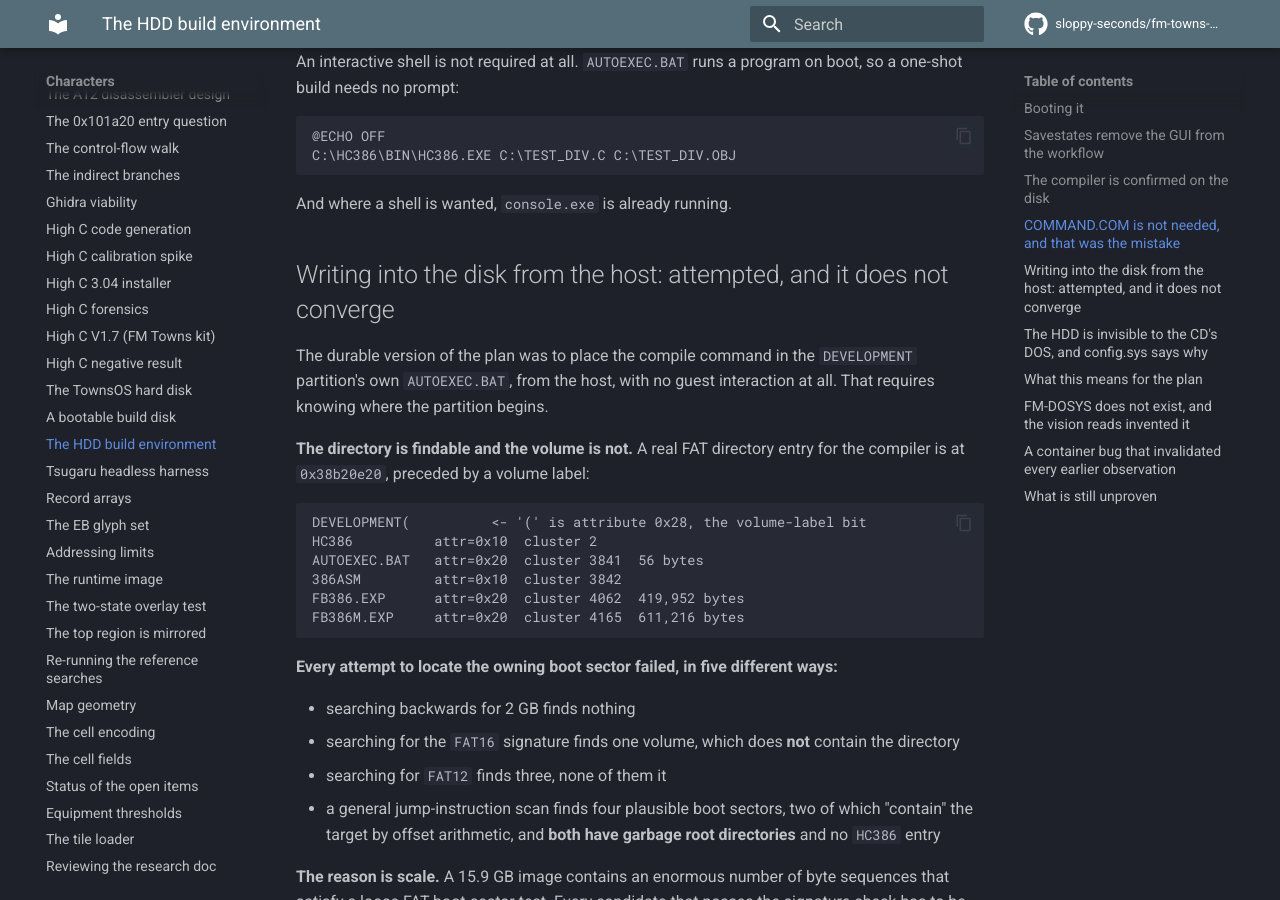
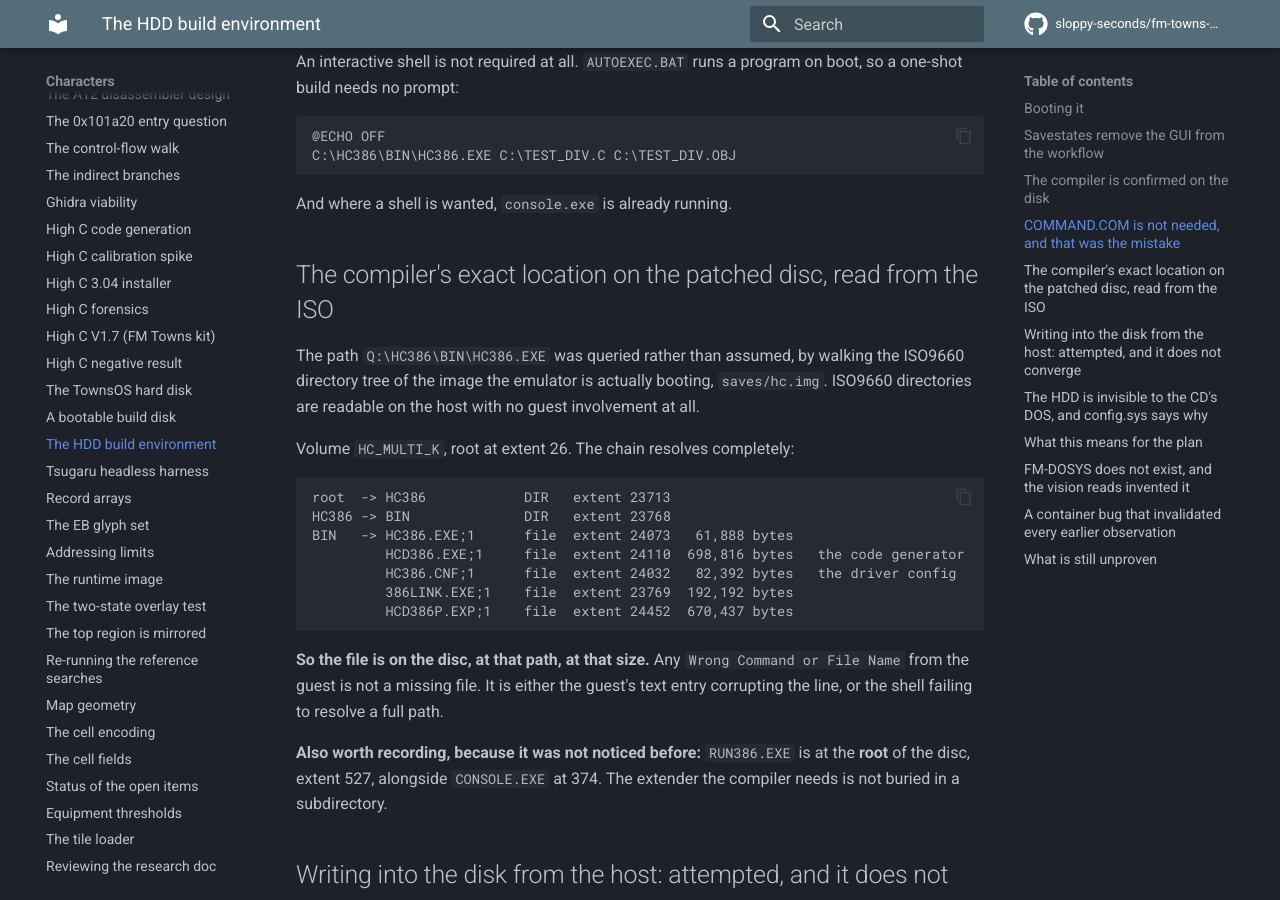
Before and after one commit to sloppy-seconds/fm-towns-ultima, an MkDocs documentation site: the page built from docs/hdd-build-environment.md, in a window 1280 px wide and 900 px high, scrolled down 1500 px. Built offline with MkDocs 1.6.1 and Material for MkDocs 9.7.7, drawn with Linux system fonts in a browser that asks for light colours; comment, search, counter and statistics services are not loaded.

Commit message:
Read the compiler's exact location out of the ISO, so the path is no longer a guess
The path Q:\HC386\BIN\HC386.EXE was being reported as "Wrong Command or File Name" and there was no way to tell
whether the file was missing or the typing was wrong. ISO9660 directories are readable on the host with no guest
involvement, so the question is answerable directly.

Walked the directory tree of saves/hc.img, the image the emulator actually boots. Volume HC_MULTI_K, root extent 26,
and the chain resolves completely:

  root  -> HC386          DIR   extent 23713
  HC386 -> BIN            DIR   extent 23768
  BIN   -> HC386.EXE;1    file  extent 24073    61,888 bytes
           HCD386.EXE;1   file  extent 24110   698,816 bytes   the code generator
           HC386.CNF;1    file  extent 24032    82,392 bytes   the driver config
           386LINK.EXE;1  file  extent 23769   192,192 bytes
           HCD386P.EXP;1  file  extent 24452   670,437 bytes

THE FILE IS ON THE DISC AT THAT PATH AT THAT SIZE. So any Wrong Command or File Name from the guest is not a
missing file. It is the guest's text entry corrupting the line, or the shell failing to resolve a full path. That
narrows the problem to input rather than to configuration.

Also newly visible: RUN386.EXE is at the ROOT of the disc, extent 527, alongside CONSOLE.EXE at 374. The extender
the compiler needs is not buried, which makes the whole kit self-contained on the disc as the vendor intended.

````diff
--- a/docs/hdd-build-environment.md
+++ b/docs/hdd-build-environment.md
@@ -63,6 +63,31 @@ C:\HC386\BIN\HC386.EXE C:\TEST_DIV.C C:\TEST_DIV.OBJ
 ```
 
 And where a shell is wanted, `console.exe` is already running.
+
+## The compiler's exact location on the patched disc, read from the ISO
+
+The path `Q:\HC386\BIN\HC386.EXE` was queried rather than assumed, by walking the ISO9660 directory tree of the
+image the emulator is actually booting, `saves/hc.img`. ISO9660 directories are readable on the host with no guest
+involvement at all.
+
+Volume `HC_MULTI_K`, root at extent 26. The chain resolves completely:
+
+```
+root  -> HC386            DIR   extent 23713
+HC386 -> BIN              DIR   extent 23768
+BIN   -> HC386.EXE;1      file  extent 24073   61,888 bytes
+         HCD386.EXE;1     file  extent 24110  698,816 bytes   the code generator
+         HC386.CNF;1      file  extent 24032   82,392 bytes   the driver config
+         386LINK.EXE;1    file  extent 23769  192,192 bytes
+         HCD386P.EXP;1    file  extent 24452  670,437 bytes
+```
+
+**So the file is on the disc, at that path, at that size.** Any `Wrong Command or File Name` from the guest is not a
+missing file. It is either the guest's text entry corrupting the line, or the shell failing to resolve a
+full path.
+
+**Also worth recording, because it was not noticed before:** `RUN386.EXE` is at the **root** of the disc, extent 527,
+alongside `CONSOLE.EXE` at 374. The extender the compiler needs is not buried in a subdirectory.
 
 ## Writing into the disk from the host: attempted, and it does not converge
 
````
